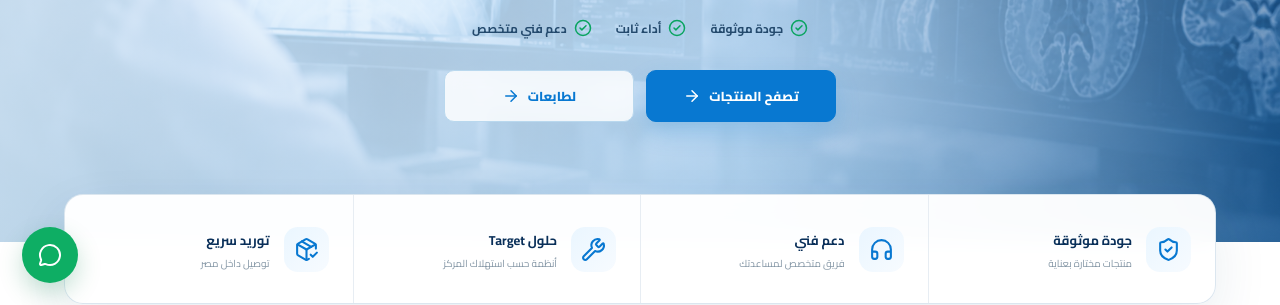
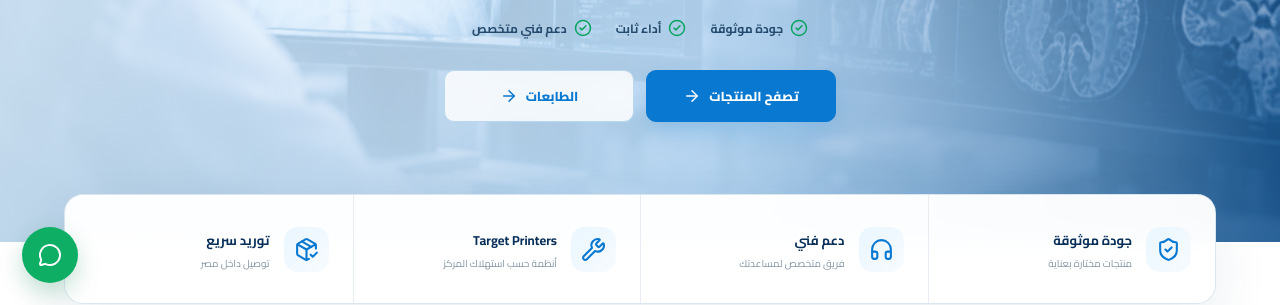
Before and after one commit to Faridamahmouudd/Rad-vision-website, a React (Vite) app: page / in a window 1280 px wide. Shown: the part 495-800 px from the top of the page. Built offline with nearby package versions, Linux system fonts and the light colour scheme.

Commit message:
Update home screen

```diff
--- a/src/App.jsx
+++ b/src/App.jsx
@@ -1098,7 +1098,7 @@ function HomePage({
                 className="outline-button hero-outline"
                 onClick={() => scrollTo("printers")}
               >
-                {isArabic ? " لطابعات" : "Printers"}
+                {isArabic ? "الطابعات" : "Printers"}
                 <ArrowRight size={18} />
               </button>
             </div>
@@ -1121,7 +1121,7 @@ function HomePage({
 
         <TrustItem
           icon={<Wrench />}
-          title={isArabic ? "حلول Target" : "Target Solutions"}
+          title={isArabic ? "Target Printers" : "Target Solutions"}
           text={isArabic ? "أنظمة حسب استهلاك المركز" : "Plans based on center usage"}
         />
 
```
